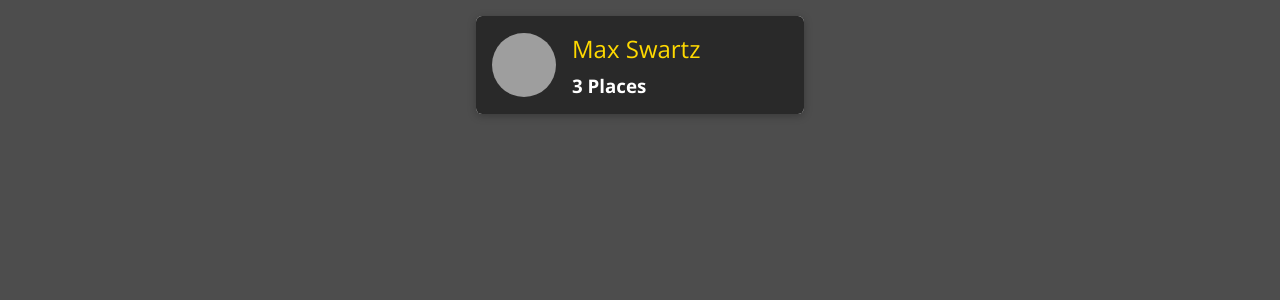
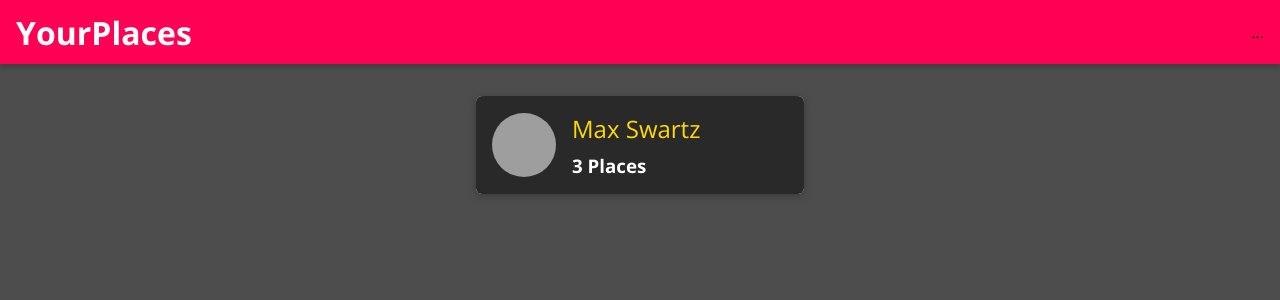
Before and after one commit to Maceina/EasySell, a React (Create React App) app in the folder frontend/: page / in a window 1280 px wide. Shown: the top 300 px of the page. Built offline with nearby package versions, Linux system fonts and the light colour scheme; grey boxes are pictures that could not be loaded.

Commit message:
Header template

```diff
--- a/frontend/src/App.js
+++ b/frontend/src/App.js
@@ -3,10 +3,13 @@
 
 import Users from "./user/pages/Users";
 import NewPlace from "./places/pages/NewPlace";
+import MainNavigation from "./shared/components/Navigation/MainNavigation";
 
 const App = () => {
   return (
     <Router>
+      <MainNavigation/>
+      <main>
       <Switch>
       <Route path="/" exact>
         <Users />
@@ -16,6 +19,7 @@
       </Route>
       <Redirect to="/" />
       </Switch>
+      </main>
     </Router>
   );
 };
--- /dev/null
+++ b/frontend/src/shared/components/Navigation/MainHeader.css
@@ -0,0 +1,23 @@
+.main-header {
+    width: 100%;
+    height: 4rem;
+    display: flex;
+    align-items: center;
+    position: fixed;
+    top: 0;
+    left: 0;
+    background: #ff0055;
+    box-shadow: 0 2px 6px rgba(0, 0, 0, 0.26);
+    padding: 0 1rem;
+    z-index: 5;
+  }
+
+  main {
+    margin-top: 5rem;
+  }
+
+  @media (min-width: 768px) {
+    .main-header {
+      justify-content: space-between;
+    }
+  }
--- /dev/null
+++ b/frontend/src/shared/components/Navigation/MainHeader.js
@@ -0,0 +1,9 @@
+import React from "react";
+
+import "./MainHeader.css";
+
+const MainHeader = props => {
+  return <header className="main-header">{props.children}</header>;
+};
+
+export default MainHeader;
--- /dev/null
+++ b/frontend/src/shared/components/Navigation/MainNavigation.css
@@ -0,0 +1,45 @@
+.main-navigation__menu-btn {
+    width: 3rem;
+    height: 3rem;
+    background: transparent;
+    border: none;
+    display: flex;
+    flex-direction: column;
+    justify-content: space-around;
+    margin-right: 2rem;
+    cursor: pointer;
+  }
+
+  .main-navigation__menu-btn span {
+    display: block;
+    width: 3rem;
+    height: 2.5px;
+    background: white;
+  }
+
+  .main-navigation__title {
+    color: white;
+  }
+
+  .main-navigation__title a {
+    text-decoration: none;
+    color: white;
+  }
+
+  .main-navigation__header-nav {
+    display: none;
+  }
+
+  .main-navigation__drawer-nav {
+    height: 100%;
+  }
+
+  @media (min-width: 768px) {
+    .main-navigation__menu-btn {
+      display: none;
+    }
+
+    .main-navigation__header-nav {
+      display: block;
+    }
+  }
--- /dev/null
+++ b/frontend/src/shared/components/Navigation/MainNavigation.js
@@ -0,0 +1,23 @@
+import React from "react";
+import { Link } from "react-router-dom";
+
+import MainHeader from "./MainHeader";
+import "./MainNavigation.css";
+
+const MainNavigation = props => {
+  return (
+    <MainHeader>
+      <button className="main-navigation__menu-btn">
+        <span />
+        <span />
+        <span />
+      </button>
+      <h1 className="main-navigation__title">
+        <Link to="/">YourPlaces</Link>
+      </h1>
+      <nav>...</nav>
+    </MainHeader>
+  );
+};
+
+export default MainNavigation;
--- a/frontend/src/user/components/UserItem.css
+++ b/frontend/src/user/components/UserItem.css
@@ -22,6 +22,7 @@
 
   .user-item__content {
     padding: 0;
+    margin: 0;
   }
 
   .user-item__image {
--- a/frontend/src/user/components/UsersList.js
+++ b/frontend/src/user/components/UsersList.js
@@ -1,6 +1,7 @@
 import React from "react";
 
 import UserItem from "./UserItem";
+import Card from '../../shared/components/UIElements/Card';
 
 import "./UsersList.css";
 
@@ -8,7 +9,9 @@
   if (props.items.length === 0) {
     return (
       <div className="center">
+        <Card>
         <h2>No users found.</h2>
+        </Card>
       </div>
     );
   }
```
Also changed, not shown: frontend/src/shared/components/Navigation/NavLinks.css (added), frontend/src/shared/components/Navigation/NavLinks.js (added), frontend/src/shared/components/Navigation/SideDraer.css (added), frontend/src/shared/components/Navigation/SideDrawer.js (added), 1 other file (tests, documents, lock files or other folders).
